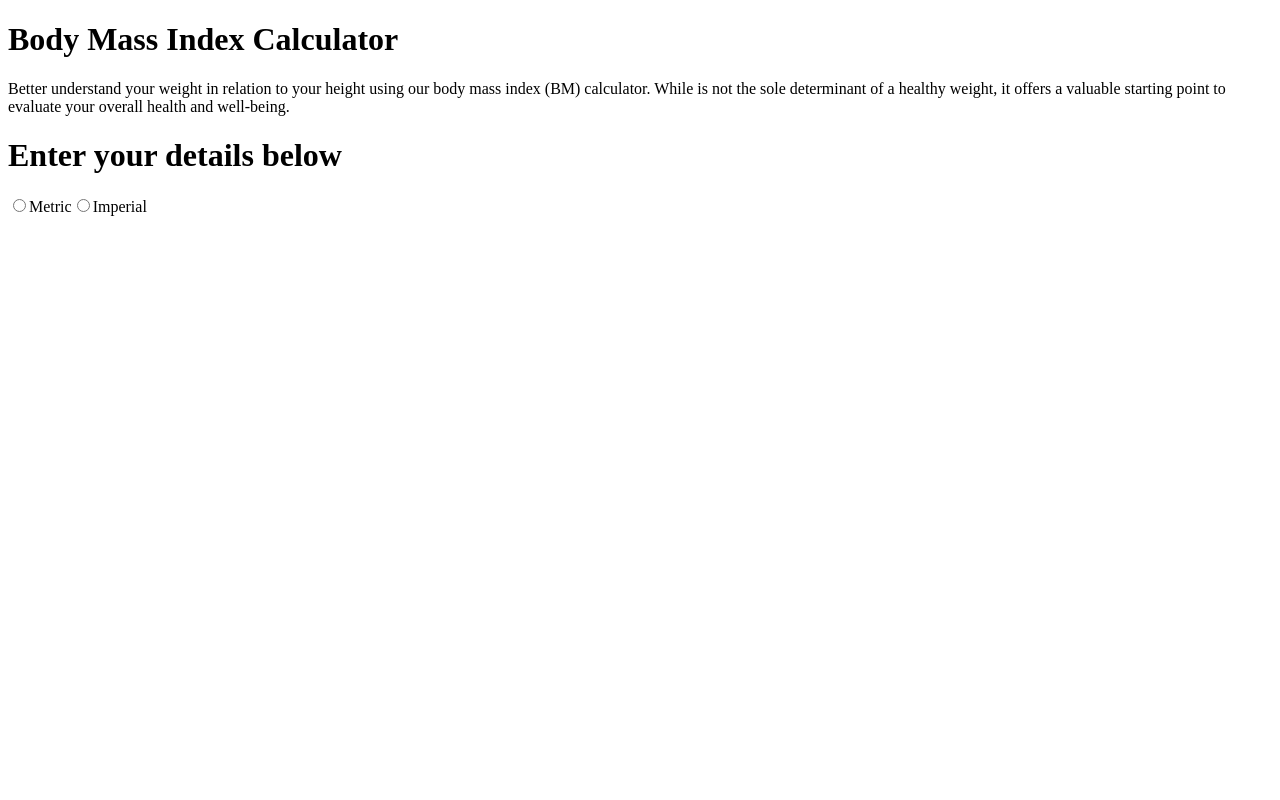
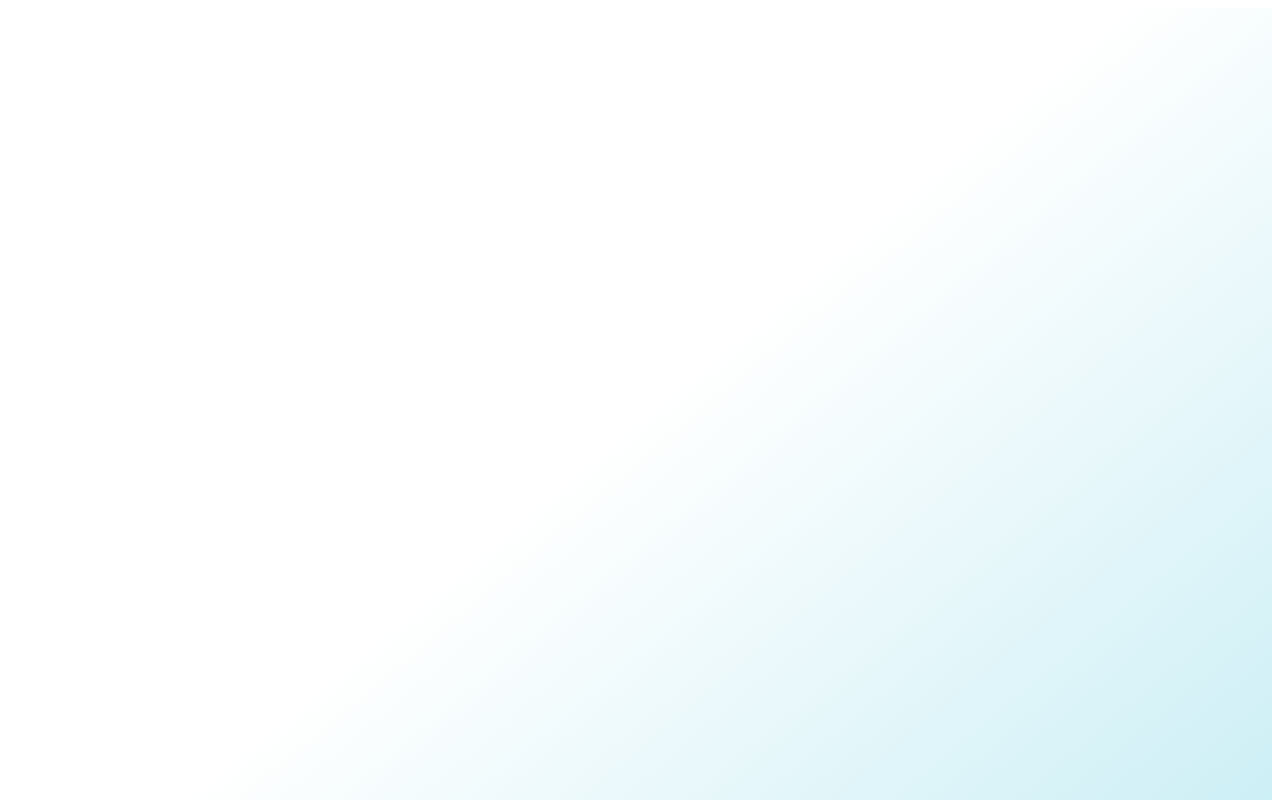
Before and after one commit to MatthiasUrgu/body-mass-index-calculator, a React (Create React App) app: page / in a window 1280 px wide. Shown: the top 800 px of the page. Built offline with nearby package versions, Linux system fonts and the light colour scheme.

Commit message:
variable
mise en place du fichier variable

```diff
--- a/src/components/header/style.module.scss
+++ b/src/components/header/style.module.scss
@@ -0,0 +1,17 @@
+.boxContainer {
+  display: flex;
+  flex-direction: column;
+  .blueBox {
+
+    height: 160vw;
+    background: linear-gradient(140deg,
+      rgba(255, 255, 255, 0) 30%,
+      rgba(17, 179, 211, 1) 170%);
+    border-bottom-right-radius: 30px;
+    z-index: -1;
+  .textHeader {
+      z-index: 1;
+      position: absolute;
+    }
+  }
+}
--- /dev/null
+++ b/src/variable.scss
@@ -0,0 +1,4 @@
+//taille titre
+//taille texte
+//couleurs titre
+//couleurs texte
```
